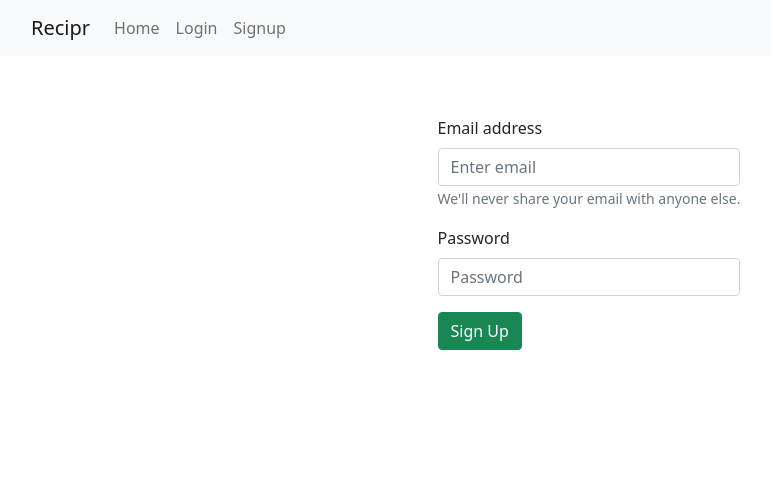
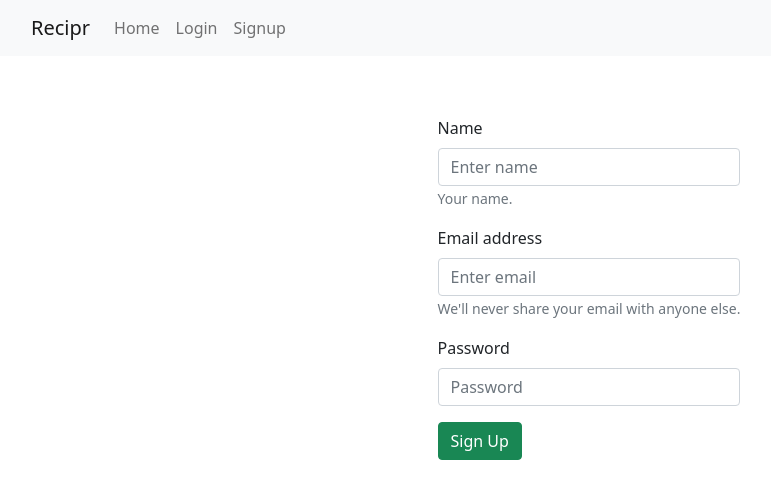
Before and after one commit to blessingaliu/Recipr, a React (Create React App) app in the folder recipr-front-end/: page /signup in a window 1280 px wide. Shown: the top 498 px of the page, without its empty margins (51-822 px from the left). Built offline with nearby package versions, Linux system fonts and the light colour scheme.

Commit message:
Added name field to sign up form, front-end now communicating with back-end

```diff
--- a/recipr-front-end/src/pages/Signup/Signup.js
+++ b/recipr-front-end/src/pages/Signup/Signup.js
@@ -4,22 +4,38 @@ import "./styles.css";
 import axios from "axios";
 
 function Signup() {
+  const [name, setName] = useState("");
   const [email, setEmail] = useState("");
   const [password, setPassword] = useState("");
   function handleSignup(e) {
     e.preventDefault();
-    if (!email || !password) {
+    if (!email || !password || !name) {
       return alert("Please fill out the fields");
     }
     axios
-      .post("http://localhost:5001/users", { email, password })
+      .post("http://localhost:5001/users", { name, email, password })
       .then(({ data }) => console.log(data))
       .catch((err) => console.log(err));
   }
 
   return (
     <div className="signup">
-      <Form onSubmit={handleSignup}>
+
+  <Form onSubmit={handleSignup}>
+        <Form.Group className="mb-3" controlId="formBasicName">
+          <Form.Label>Name</Form.Label>
+          <Form.Control
+            type="text"
+            placeholder="Enter name"
+            onChange={(e) => setName(e.target.value)}
+            value={name}
+            required
+          />
+          <Form.Text className="text-muted">
+            Your name.
+          </Form.Text>
+        </Form.Group>
+
         <Form.Group className="mb-3" controlId="formBasicEmail">
           <Form.Label>Email address</Form.Label>
           <Form.Control
```
